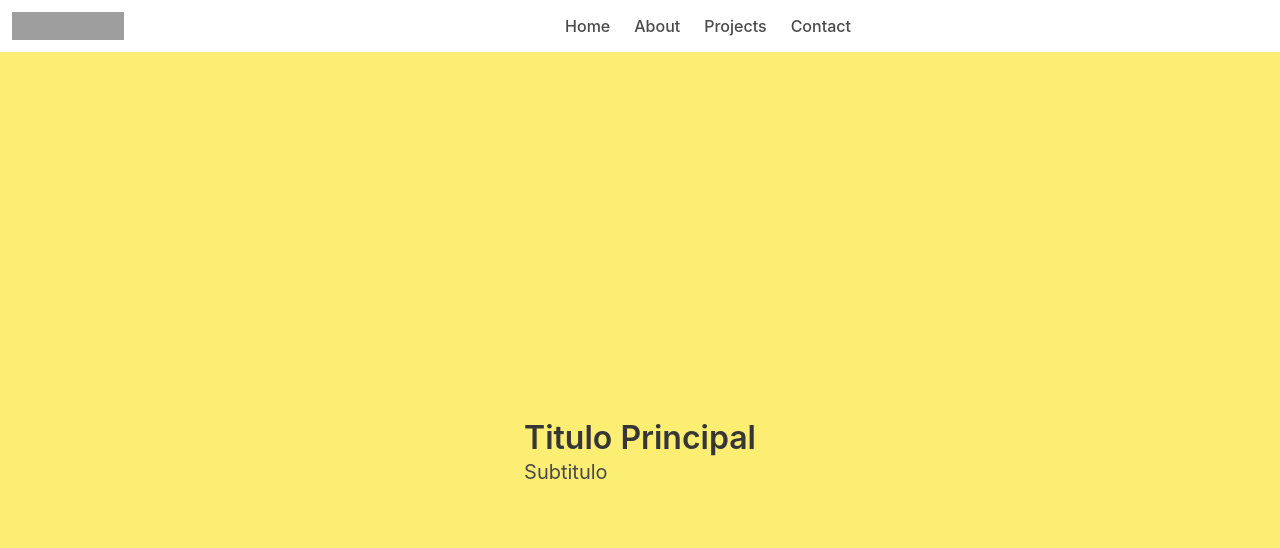
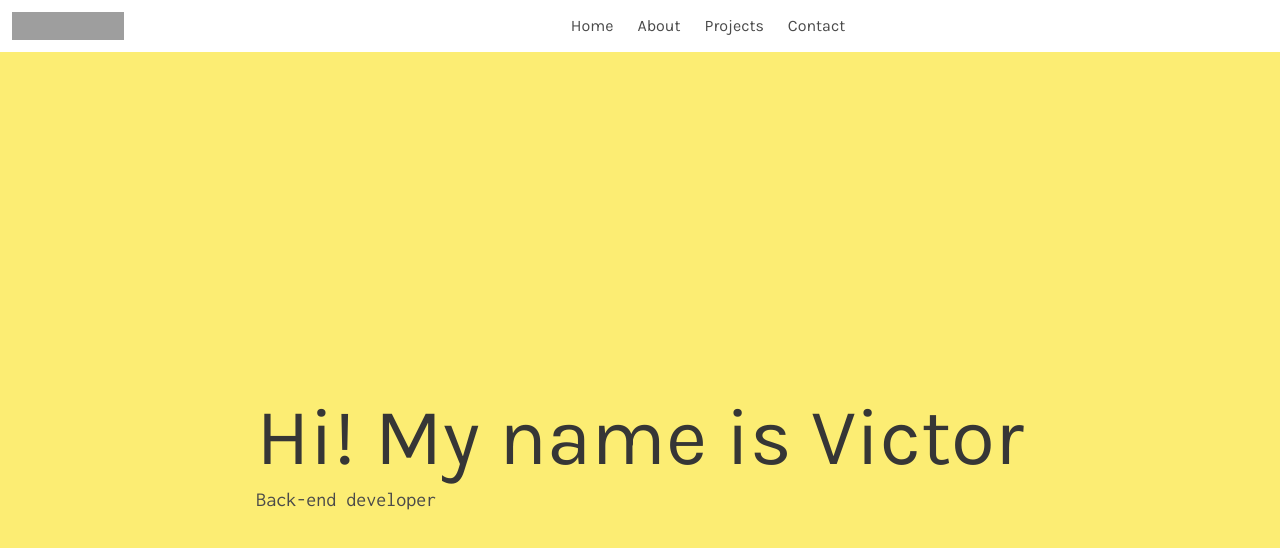
Before and after one commit to vlopez-dev/portfolio-front, a Svelte app: page / in a window 1280 px wide. Shown: the top 548 px of the page. Built offline with nearby package versions, Linux system fonts and the light colour scheme; grey boxes are pictures that could not be loaded.

Commit message:
add style fonts

```diff
--- a/index.html
+++ b/index.html
@@ -5,6 +5,9 @@
   <meta http-equiv="X-UA-Compatible" content="IE=edge">
   <meta name="viewport" content="width=device-width, initial-scale=1.0">
   <title>Porafolio</title>
+  <link rel="preconnect" href="https://fonts.googleapis.com">
+  <link rel="preconnect" href="https://fonts.gstatic.com" crossorigin>
+  <link href="https://fonts.googleapis.com/css2?family=Inconsolata&family=Karla&display=swap" rel="stylesheet">
 </head>
 <body>
   <script type="module" src="/src/main.js"></script>
--- a/src/routes/Hero.svelte
+++ b/src/routes/Hero.svelte
@@ -6,10 +6,10 @@
     <div class="hero-body">
       <div class="">
         <p class="title">
-            Titulo Principal
+            Hi! My name is Victor
         </p>
         <p class="subtitle">
-          Subtitulo
+          Back-end developer
         </p>
       </div>
     </div>
@@ -22,4 +22,11 @@
     .hero-body{
         justify-content: center;
     }
+    .title{
+      font-family: 'Karla', sans-serif;
+      font-size: 80px;
+    }
+    .subtitle{
+      font-family: 'Inconsolata', monospace;
+        }
   </style>
--- a/src/routes/Nav.svelte
+++ b/src/routes/Nav.svelte
@@ -53,4 +53,7 @@
     header{
         width: 100%;
     }
+    a{
+      font-family: 'Karla', sans-serif;
+    }
 </style>
```
